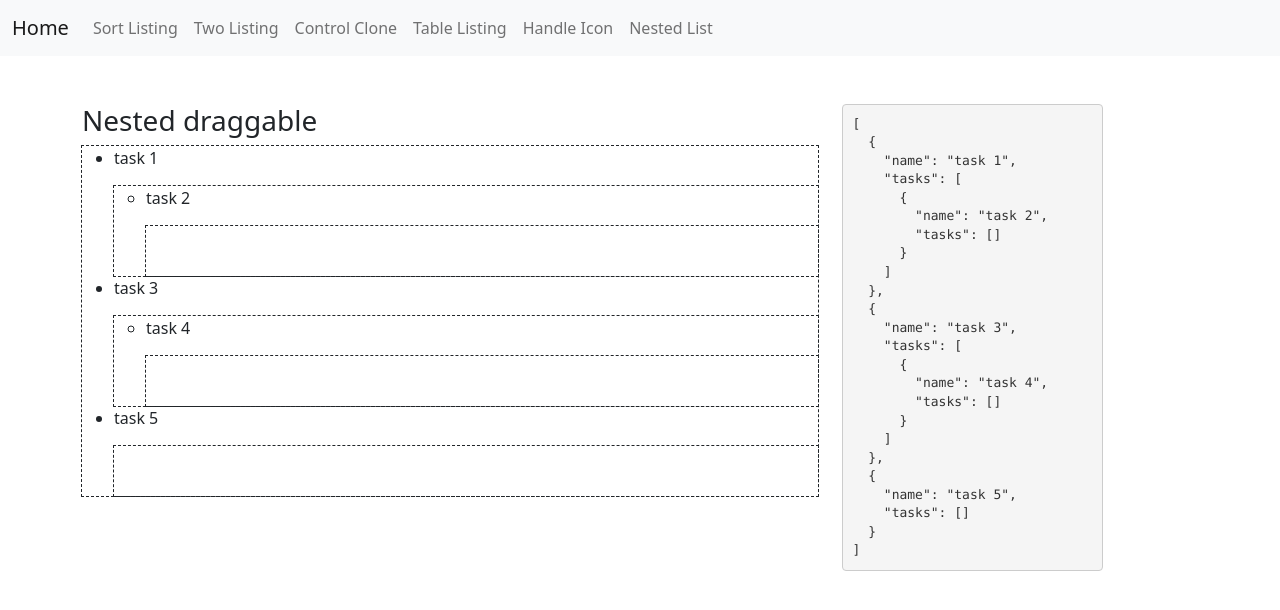
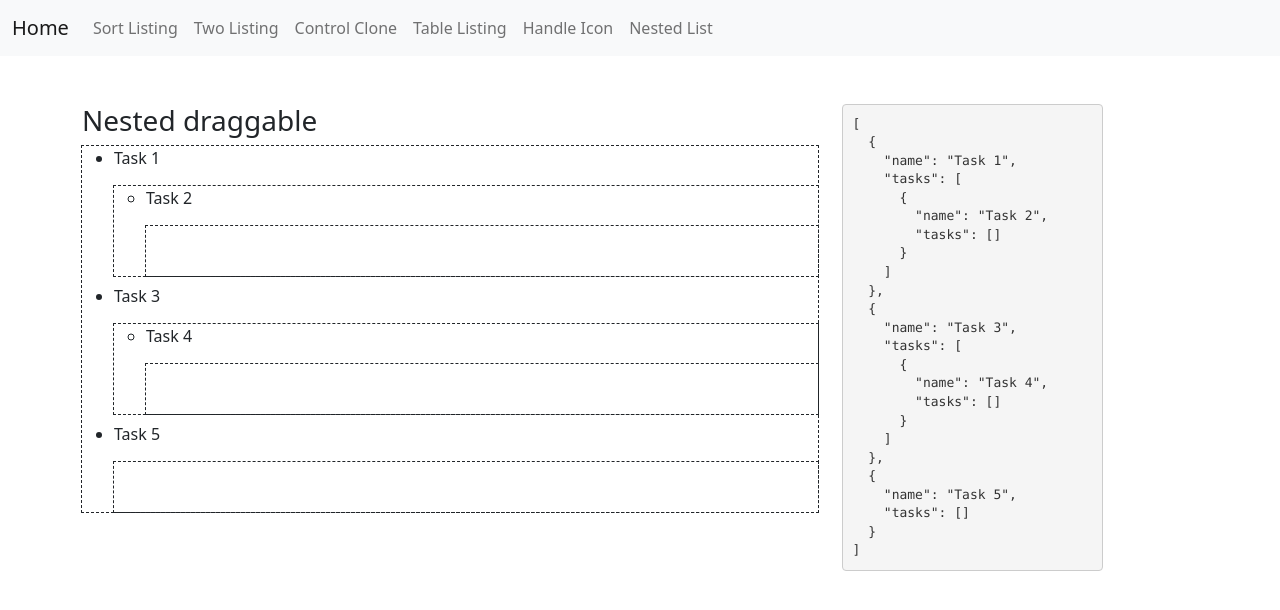
Before and after one commit to zorenleolumosbog/vue-drag-and-drop, a Vue app: page /nested-list in a window 1280 px wide. Shown: the top 610 px of the page. Built offline with nearby package versions, Linux system fonts and the light colour scheme.

Commit message:
Improve nested ui

```diff
--- a/src/views/Infra/Nested/NestedDraggable.vue
+++ b/src/views/Infra/Nested/NestedDraggable.vue
@@ -8,7 +8,7 @@
       item-key="name"
     >
       <template #item="{ element }">
-        <li>
+        <li class="mt-2">
           <p>{{ element.name }}</p>
           <nested-draggable :tasks="element.tasks" />
         </li>
--- a/src/views/NestedList.vue
+++ b/src/views/NestedList.vue
@@ -21,31 +21,34 @@
     const state = reactive({
         list: [
             {
-            name: "task 1",
+            name: "Task 1",
             tasks: [
                 {
-                    name: "task 2",
+                    name: "Task 2",
                     tasks: []
                 }
             ]
             },
             {
-            name: "task 3",
+            name: "Task 3",
             tasks: [
                 {
-                    name: "task 4",
+                    name: "Task 4",
                     tasks: []
                 }
             ]
             },
             {
-            name: "task 5",
+            name: "Task 5",
                 tasks: []
             }
         ]
     });
 </script>
 <style scoped>
+ul, li {
+  cursor: move;
+}
 pre {
   display: block;
   padding: 9.5px;
```
